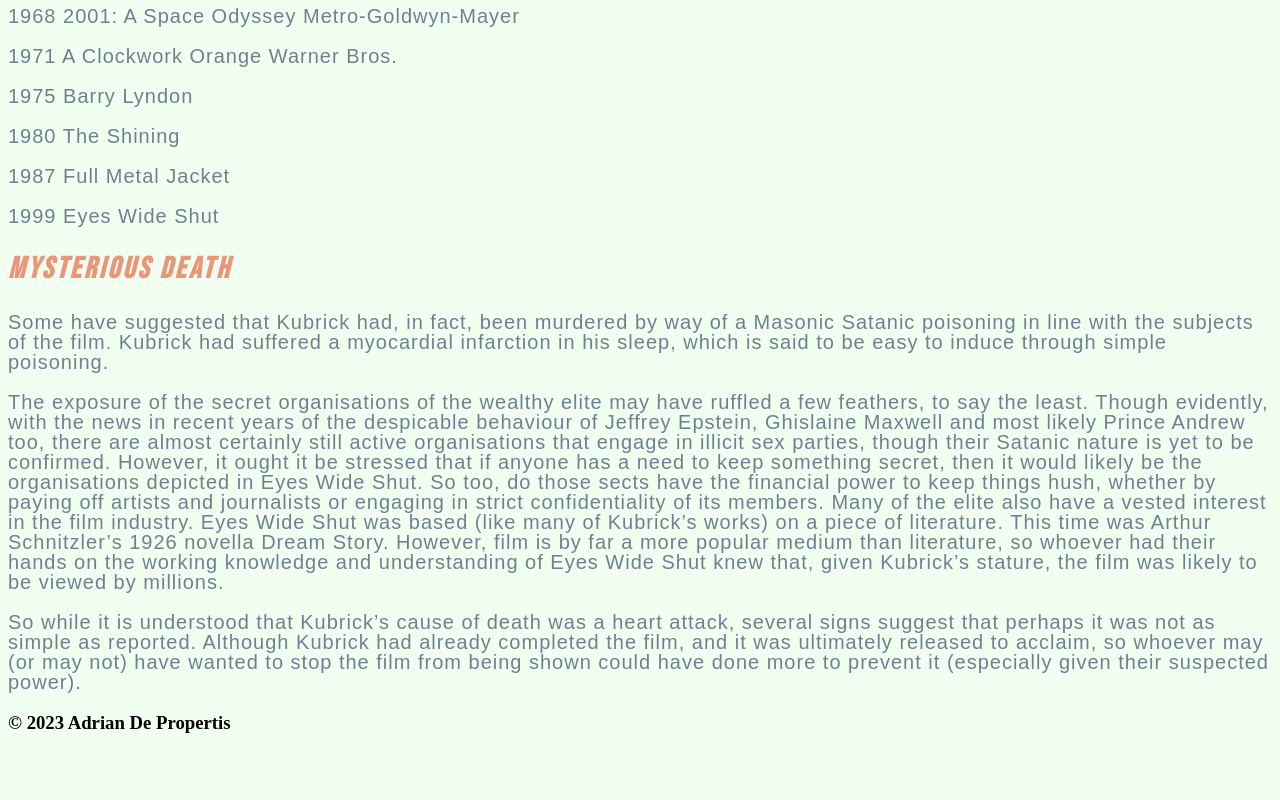
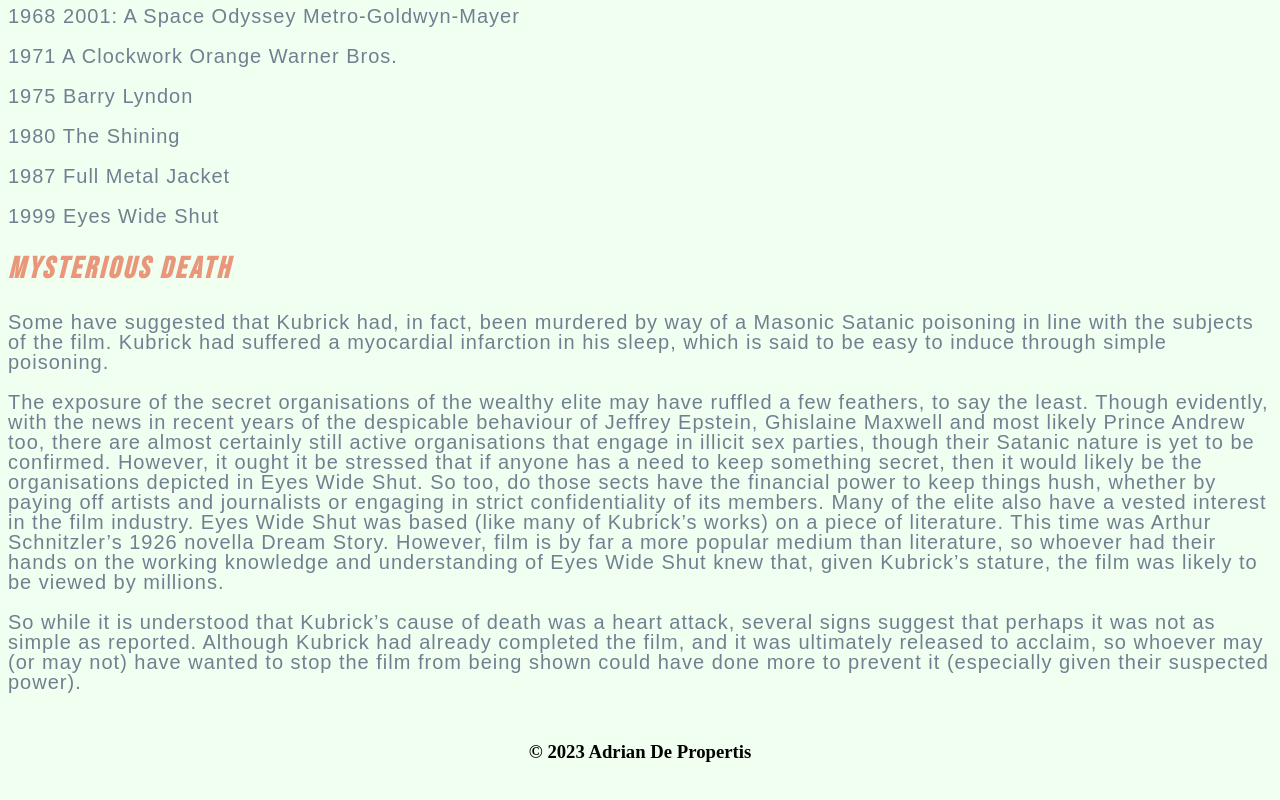
Before and after one commit to Adriandepp/Project_1, a plain HTML site: page index.html in a window 1280 px wide. Shown: the part 1291-2091 px from the top of the page. Before the commit the page ends 2044 px from the top, so only its background shows below. Drawn offline with Linux system fonts and the light colour scheme; a web font is replaced by a local one.

Commit message:
head foot

```diff
--- a/styles.css
+++ b/styles.css
@@ -71,5 +71,7 @@ p {
 }
 
 footer {
-
+height: 100px;
+text-align: center;
+padding: 10px 0;
 }
```
